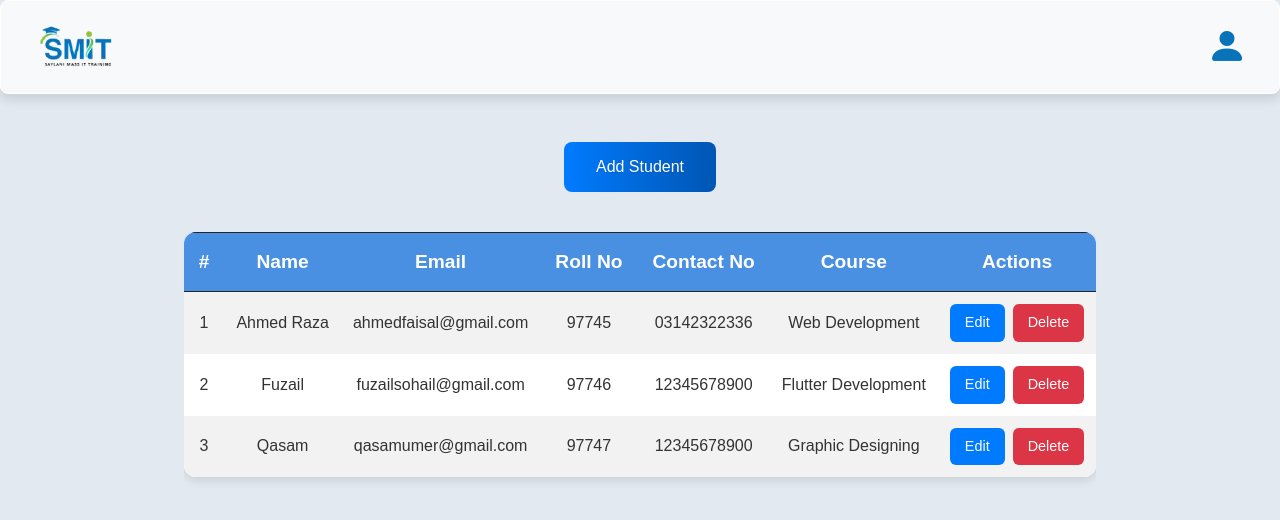
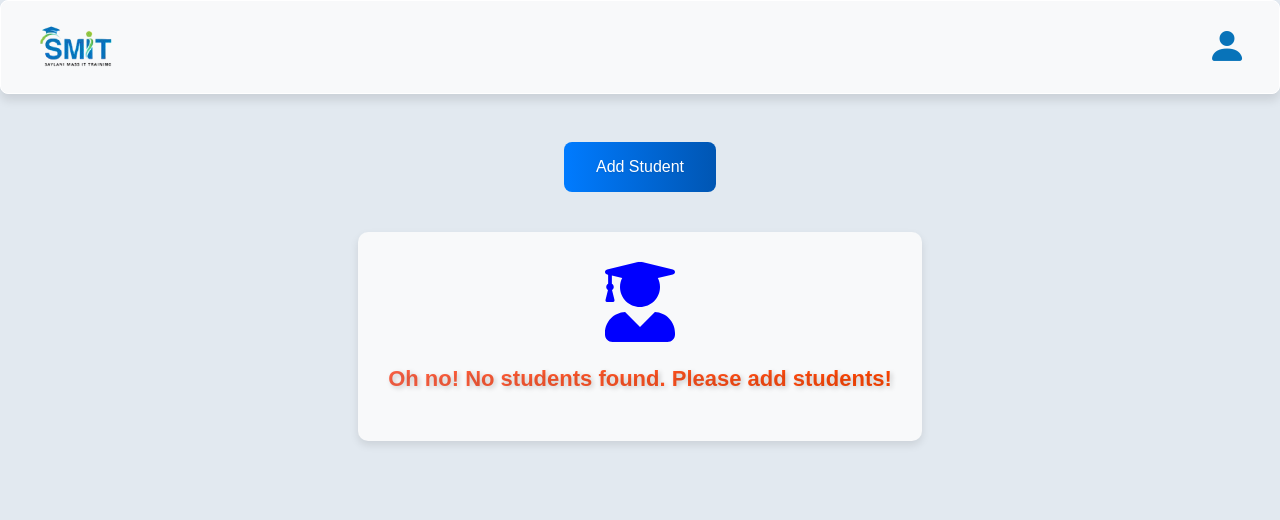
Before and after one commit to ahmedraza13/Student-Crud, a React (Vite) app: page / in a window 1280 px wide. Shown: the top 520 px of the page. Built offline with nearby package versions, Linux system fonts and the light colour scheme.

Commit message:
finally project done

```diff
--- a/src/pages/Home.jsx
+++ b/src/pages/Home.jsx
@@ -6,32 +6,7 @@ import StudentTable from "../components/StudentTable";
 import { FaUserGraduate } from "react-icons/fa";
 
 function Home() {
-  const [data, setData] = useState([
-     {
-      id: 1,
-      name: "Ahmed Raza",
-      email: "ahmedfaisal@gmail.com",
-      contactNo: "03142322336",
-      rollNo: "97745",
-      course: "Web Development",
-    },
-    {
-      id: 2,
-      name: "Fuzail",
-      email: "fuzailsohail@gmail.com",
-      contactNo: "12345678900",
-      rollNo: "97746",
-      course: "Flutter Development",
-    },
-    {
-      id: 3,
-      name: "Qasam",
-      email: "qasamumer@gmail.com",
-      contactNo: "12345678900",
-      rollNo: "97747",
-      course: "Graphic Designing",
-    },
-  ]);
+  const [data, setData] = useState([]);
 
   const [show, setShow] = useState(false);
 
```
